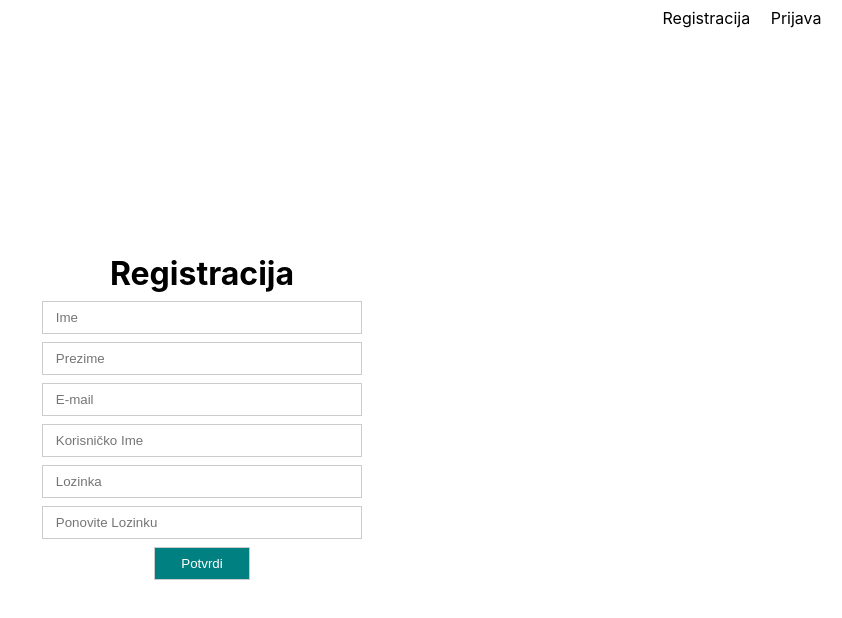
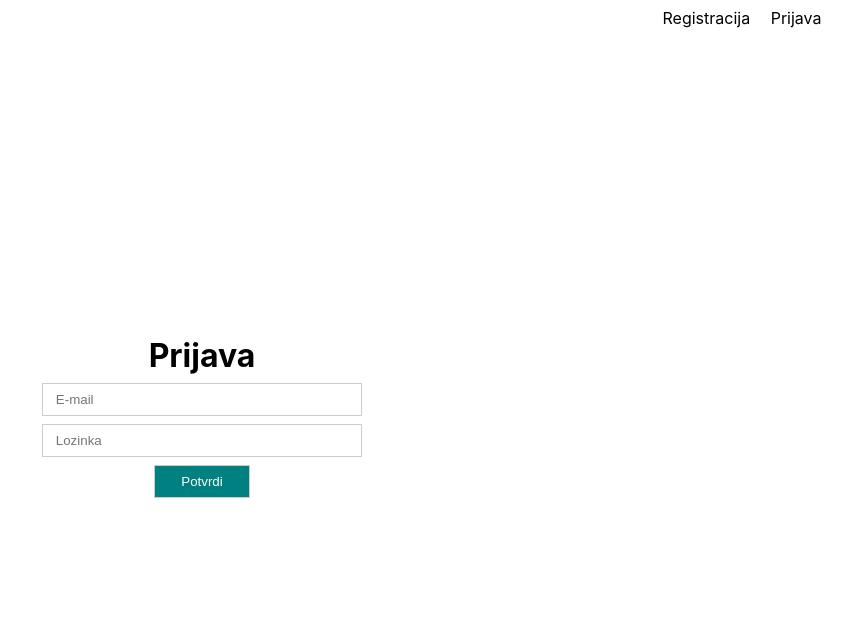
Before and after one commit to Emox133/personal-3, a React (Create React App) app: page /login in a window 1280 px wide. Shown: the top 618 px of the page, without its empty margins (438-1280 px from the left). Built offline with nearby package versions, Linux system fonts and the light colour scheme.

Commit message:
added missing exact path

```diff
--- a/src/App.js
+++ b/src/App.js
@@ -21,7 +21,7 @@ function App() {
   ) :
   (
     <Switch>
-      <Route path="/" component={Signup}/>
+      <Route exact path="/" component={Signup}/>
       <Route path="/login" component={Login}/>
     </Switch>)
 
```
